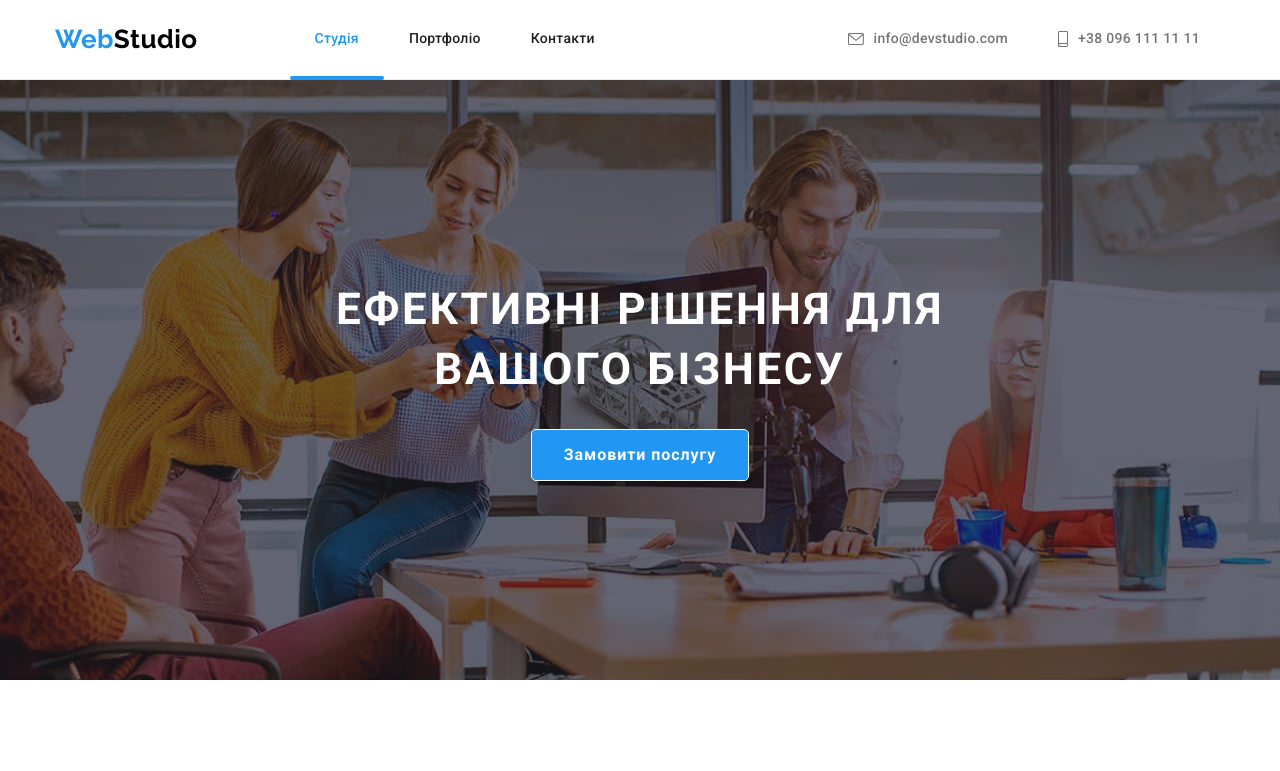
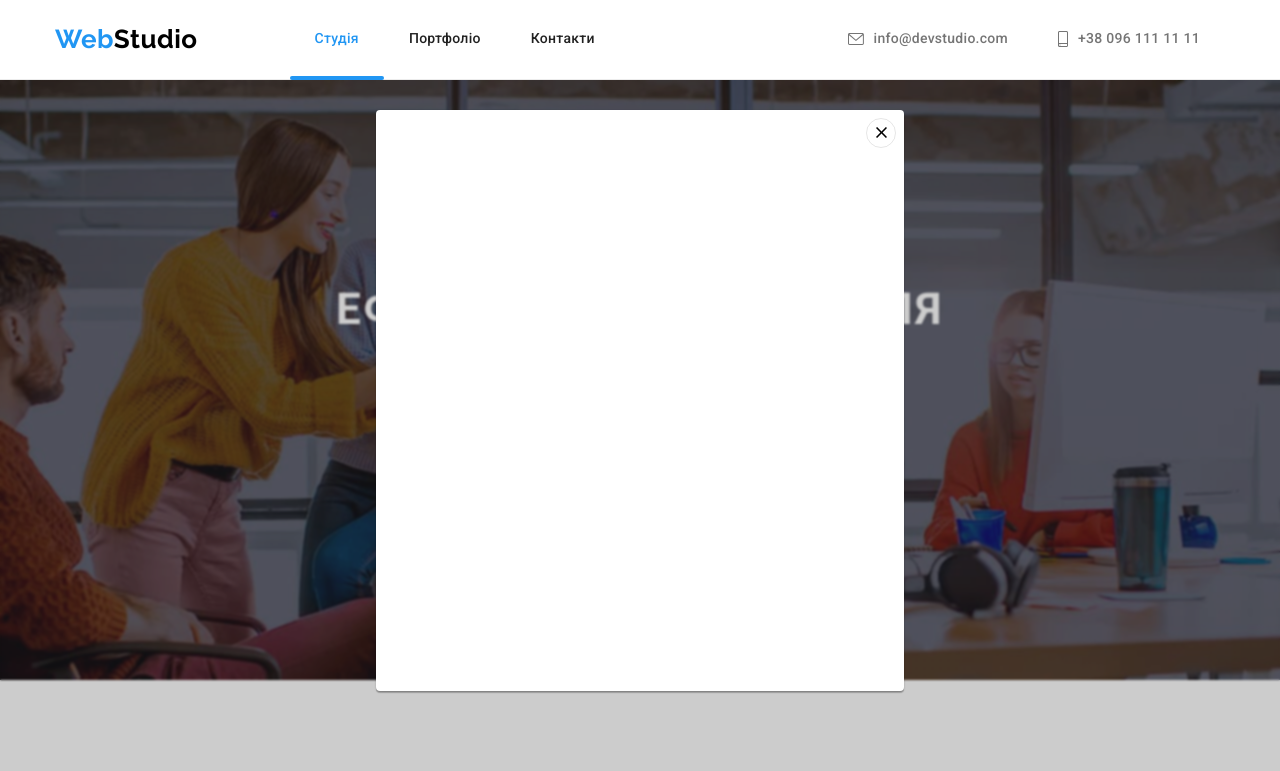
Before and after one commit to MagisterUnivers/goit-markup-hw-05, a plain HTML site: page index.html in a window 1280 px wide. Both pictures are taken after a click on the button "Замовити послугу". Shown: the top 771 px of the page. Drawn offline with nearby package versions, Linux system fonts and the light colour scheme.

Commit message:
Awesome modal window animation backup

```diff
--- a/css/styles.css
+++ b/css/styles.css
@@ -311,12 +311,16 @@ p {
   letter-spacing: 0.06em;
   color: var(--headerbackground-color);
   background-color: var(--primary-btncolor);
-  transition: all 0.3s ease;
+  transition-duration: 250ms;
+  transition-timing-function: cubic-bezier(0.4, 0, 0.2, 1);
   box-shadow: 0px 4px 4px rgba(0, 0, 0, 0.15);
   border-radius: 4px;
   border: none;
   outline: none;
 }
+
+
+
 
 
 .hero-box__primary-btn:hover,
@@ -957,3 +961,90 @@ p {
   letter-spacing: 0.03em;
   color: var(--secondarytext-color);
 }
+
+
+/**
+  |============================
+  |  Modal window
+  |============================
+*/
+
+
+.backdrop {
+  position: fixed;
+  display: flex;
+  justify-content: center;
+  align-items: center;
+  top: 0;
+  left: 0;
+  bottom: 0;
+  right: 0;
+  width: 100%;
+  height: 100%;
+
+  backdrop-filter: blur(1px);
+  transition-duration: 250ms;
+  transition-timing-function: cubic-bezier(0.4, 0, 0.2, 1);
+
+  background-color: rgba(0, 0, 0, 0.2);
+
+}
+
+.modal {
+  /* position: absolute;
+  top: 50px;
+  left: 50px;
+  transform: translateX(-50%) translateY(-50%); */
+  width: 528px;
+  min-height: 581px;
+  position: relative;
+  background-color: var(--headerbackground-color);
+  border-radius: 4px;
+  box-shadow: 0px 1px 3px rgba(0, 0, 0, 0.12), 0px 1px 1px rgba(0, 0, 0, 0.14), 0px 2px 1px rgba(0, 0, 0, 0.2);
+}
+
+
+.modal__btn {
+  position: absolute;
+  display: flex;
+  justify-content: center;
+  align-items: center;
+  top: 8px;
+  right: 8px;
+  border: 1px solid rgba(0, 0, 0, 0.1);
+  cursor: pointer;
+  background-color: transparent;
+  border-radius: 50%;
+  width: 30px;
+  height: 30px;
+
+}
+
+
+.is-hidden {
+  opacity: 0;
+  pointer-events: none;
+  transform: translateX(100%);
+  animation: shadow-out 0.2s linear;
+}
+
+.is-show {
+  animation: shadow-in 1.25s linear;
+}
+
+@keyframes shadow-in {
+  0% {
+    background-color: transparent;
+  }
+
+  75% {
+    background-color: rgba(0, 0, 0, 0.2);
+  }
+}
+
+@keyframes shadow-out {
+  0% {
+    background-color: transparent;
+  }
+
+}
--- a/index.html
+++ b/index.html
@@ -74,13 +74,13 @@
 		</header>
 		<main>
 			<!--  Секция Герой + кнопка "Заказать услугу" -->
-			<section class="hero section">
+			<section  class="hero section">
 				<div class="container hero__box">
 					<h1 class="hero-box__title">
 						Ефективні рішення для <br />
 						вашого бізнесу
 					</h1>
-					<button type="button" class="hero-box__primary-btn">
+					<button data-modal-open type="button"  class="hero-box__primary-btn">
 						Замовити послугу
 					</button>
 				</div>
@@ -520,6 +520,17 @@
 					</ul>
 				</div>
 			</section>
+<!--  Modal Window -->
+
+<section data-modal class="backdrop is-hidden">
+	<div class="modal">
+	<button data-modal-close class="modal__btn"><svg class='modal__icon' width='18' height='18'>
+	<use href='./images/icons/icons.svg#icon-close-black-18dp'></use>
+	</svg>
+</button>
+</div>
+</section>
+
 		</main>
 
 		<!--  Footer Section -->
@@ -602,7 +613,7 @@
 									target="_blank"
 									rel="noreferrer noopener"
 								>
-									<svg class="footer__socials-icon" width="20" height="20">
+									<svg class="footer__socials-icon"  width="20" height="20">
 										<use href="./images/icons/icons.svg#icon-linkedin"></use>
 									</svg>
 								</a>
--- a/js/modal.js
+++ b/js/modal.js
@@ -10,5 +10,6 @@
 
 	function toggleModal() {
 		refs.modal.classList.toggle('is-hidden');
+		refs.modal.classList.toggle('is-show');
 	}
 })();
```
